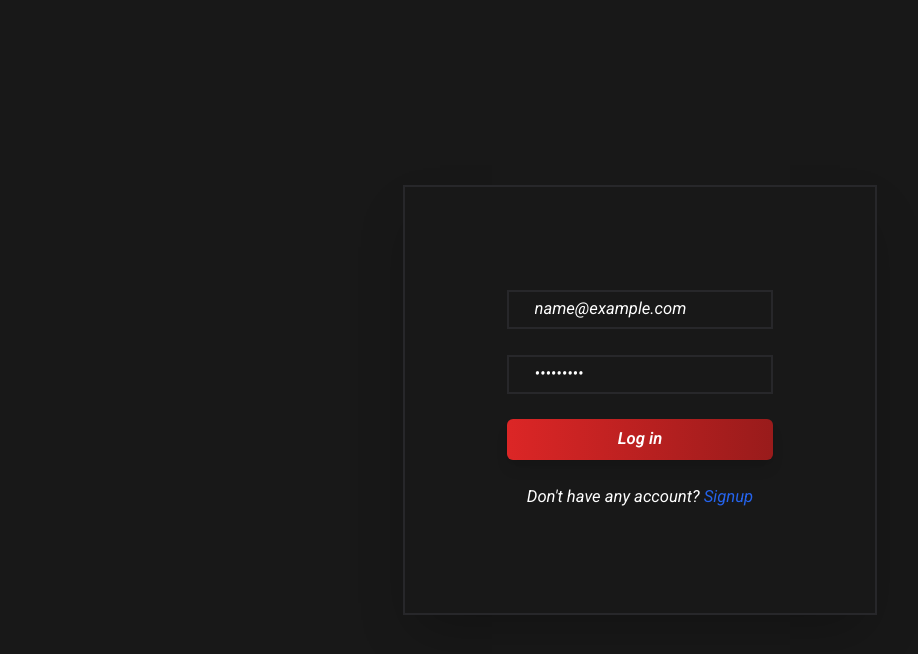
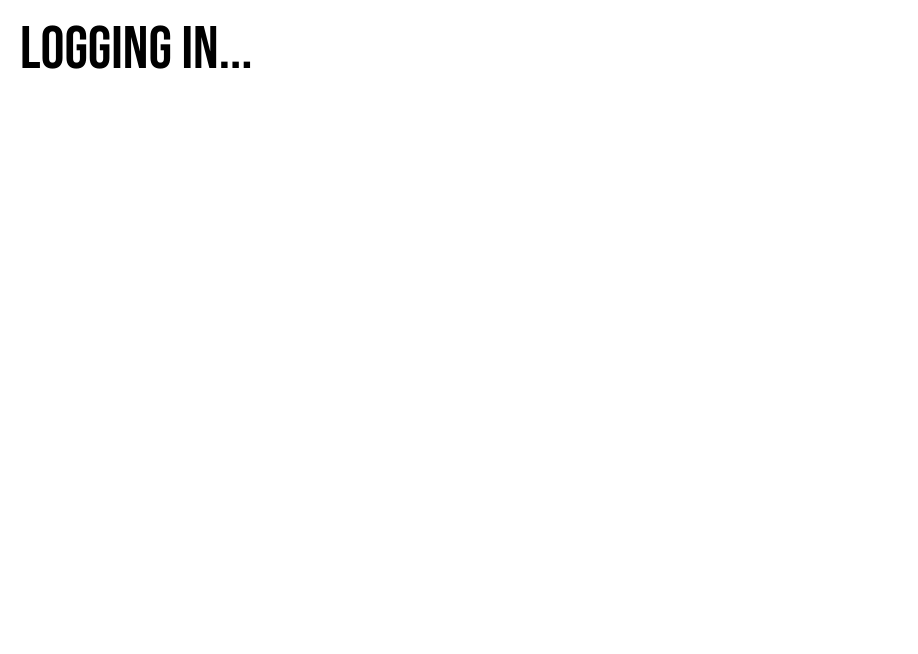
Before and after one commit to Hasher423/YT, a React (Vite) app in the folder Frontend/: page /login in a window 1280 px wide. Both pictures are taken after typing "name@example.com", "Sample123" into the empty fields and a click on the input "Log in". Shown: the top 654 px of the page, without its empty margins (0-918 px from the left). Built offline with nearby package versions, Linux system fonts and the light colour scheme; no server answers.

Commit message:
message added

```diff
--- a/Frontend/src/Pages/Login.jsx
+++ b/Frontend/src/Pages/Login.jsx
@@ -9,6 +9,7 @@ import { Link, useNavigate } from 'react-router-dom';
 const Login = () => {
     const [email, setemail] = useState('')
     const [password, setpassword] = useState('')
+    const [showLogin, setshowLogin] = useState(false)
 
 
     const navigate = useNavigate();
@@ -42,6 +43,11 @@ const Login = () => {
 
     return (
         <div className="bg-custom-black w-[100vw] h-[100vh] flex justify-center xl:text-[1.3vw]">
+
+           {showLogin && <div className='w-screen text-6xl p-5 font-bebasNeue h-screen bg-white absolute top-0 left-0'>
+                            logging in...
+            </div>}
+
             <div className="flex items-center justify-center text-custom-white font-youtube bg-transparent">
                 <form method={'post'} onSubmit={SubmitHandler} className="flex items-center gap-[2vw] flex-col justify-center p-[8vw] border-zinc-800 shadow-2xl border-2">
 
@@ -63,6 +69,7 @@ const Login = () => {
                     />
 
                     <input
+                    onClick={() => setshowLogin(true)}
                         type="submit"
                         value="Log in"
                         className="w-full bg-gradient-to-r from-red-600 to-red-800 text-white font-semibold py-[.6vw] rounded-md shadow-lg hover:from-red-700 hover:to-red-900 transition-all cursor-pointer"
--- a/Frontend/src/Pages/Signup.jsx
+++ b/Frontend/src/Pages/Signup.jsx
@@ -9,6 +9,7 @@ const signup = () => {
     const [password, setpassword] = useState('')
     const [channelName, setchannelName] = useState('')
     const [logo, setlogo] = useState([])
+    const [showLogin, setshowLogin] = useState(false)
     const [bgBanner, setbgBanner] = useState([])
 
     const navigate = useNavigate();
@@ -46,6 +47,10 @@ const signup = () => {
 
     return (
         <div className="bg-custom-black w-[100vw] h-[100vh] flex justify-center xl:text-[1.3vw]">
+            {showLogin && <div className='w-screen text-6xl p-5 font-bebasNeue h-screen bg-white absolute top-0 left-0'>
+                Signing in...
+            </div>}
+
             <div className="flex items-center justify-center text-custom-white font-youtube bg-transparent">
                 <form method={'post'} onSubmit={SubmitHandler} className="flex items-center gap-[2vw] flex-col justify-center p-[8vw] border-zinc-800 shadow-2xl border-2">
                     <input
@@ -112,6 +117,8 @@ const signup = () => {
                     </label>
 
                     <input
+
+                        onClick={() => setshowLogin(true)}
                         type="submit"
                         value="Sign Up"
                         className="w-full bg-gradient-to-r from-red-600 to-red-800 text-white font-semibold py-[.6vw] rounded-md shadow-lg hover:from-red-700 hover:to-red-900 transition-all cursor-pointer"
```
